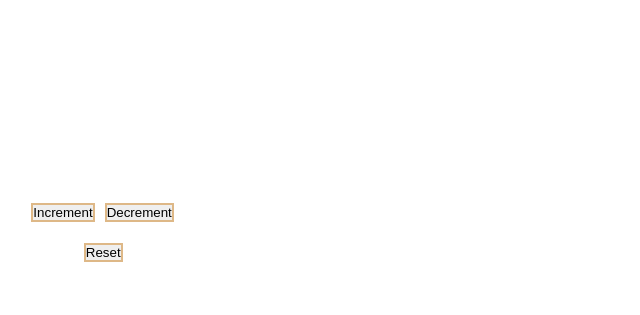
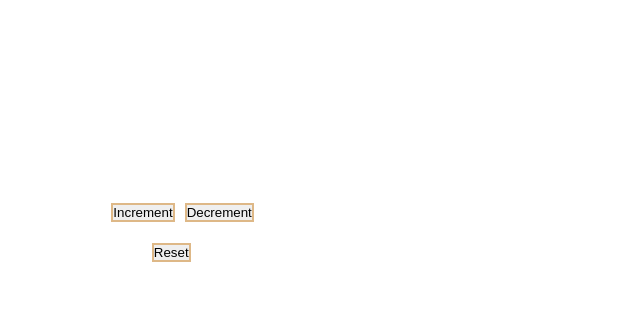
Before and after one commit to 03abdul/Inc-and-Dec, a plain HTML site: page index.html in a window 1280 px wide. Shown: the part 88-403 px from the top of the page, without its empty margins (0-640 px from the left). Drawn offline with Linux system fonts and the light colour scheme.

Commit message:
2nd commit

```diff
--- a/style.css
+++ b/style.css
@@ -5,13 +5,14 @@
 body{
     background-image: url('images');
     background-size: cover;
+    background-repeat: no-repeat;
 }
 
 h2{
     text-align: center;
     position: absolute;
     top: 0;
-    margin-right: 45%;
+    margin-right: 20%;
     margin-top:10px ;
 }
 
@@ -33,6 +34,8 @@ p{
     justify-content: center;
     align-items: center;
     font-size:xx-large;
+    position: relative;
+    left: 70px;
 }
 
 button{
@@ -41,12 +44,14 @@ button{
     left: -30%;
     margin-right: 10px;
     border: 2px solid burlywood;
+    position: relative;
+    left: -40px;
 }
 
 button:last-child{
     position: relative;
     top: 35%;
-    left: -55%;
+    left: -38%;
 }
 
 button:hover{
```
